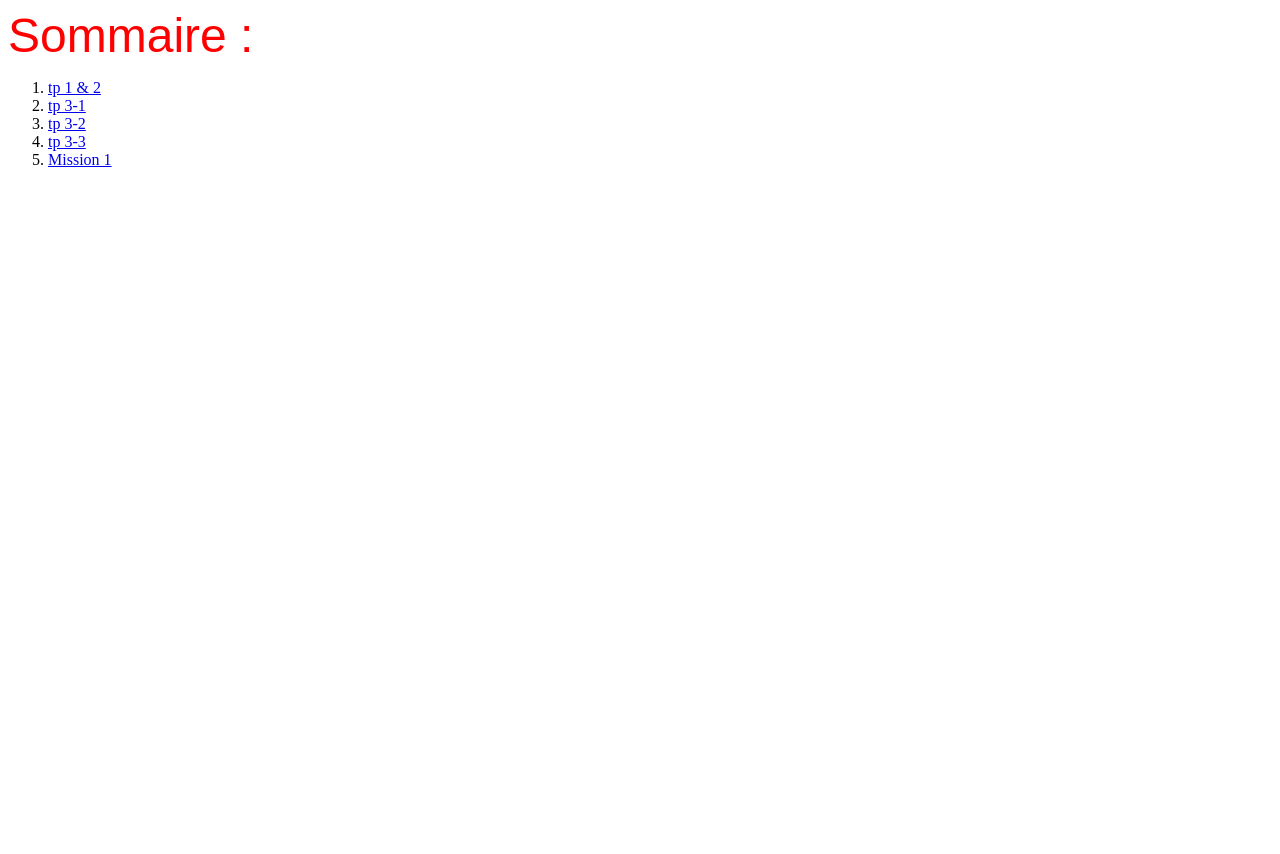
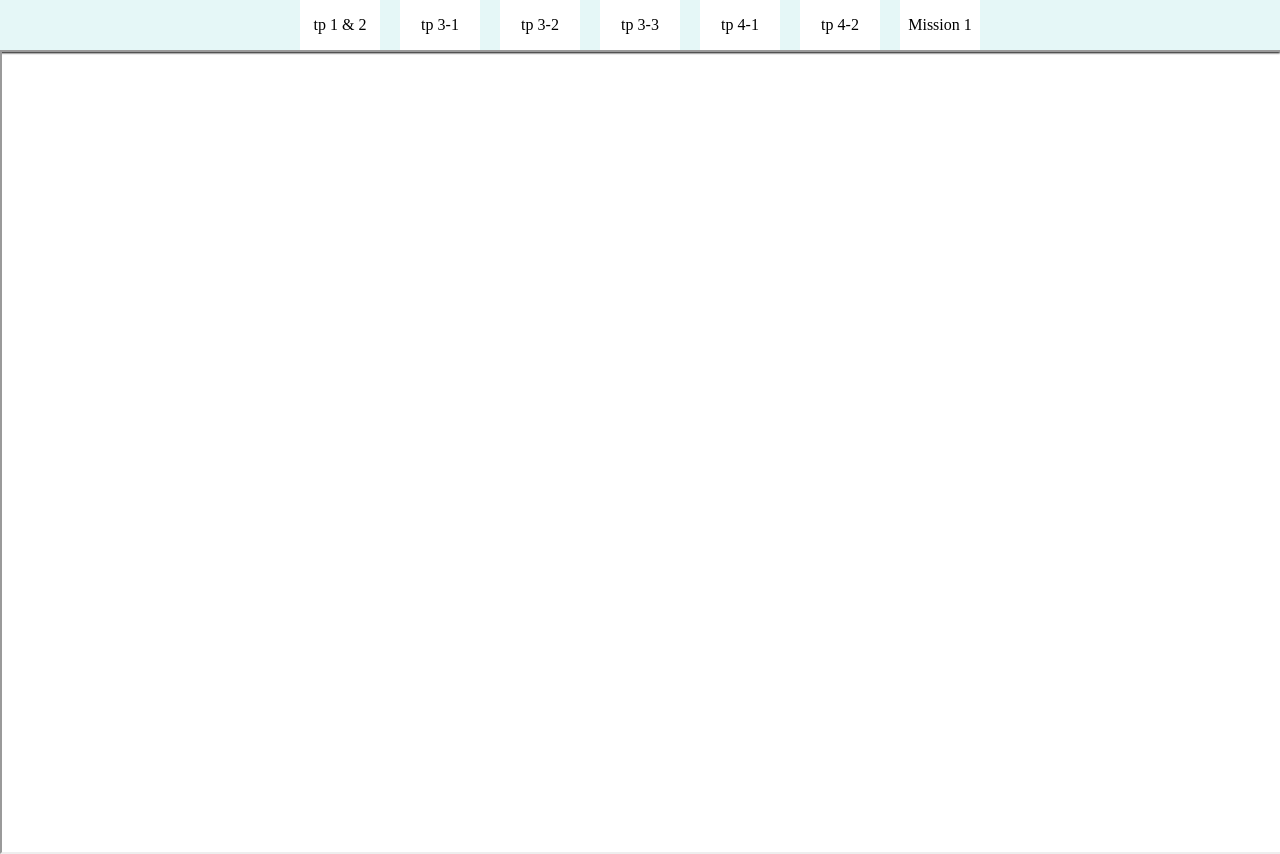
Before and after one commit to romainAb/romain, a plain HTML site: page index.html in a window 1280 px wide. Before the commit the page ends 800 px from the top, so only its background shows below. Drawn offline with Linux system fonts and the light colour scheme.

Commit message:
Add files via upload

```diff
--- /dev/null
+++ b/index.css
@@ -0,0 +1,66 @@
+/* navigation */
+*{
+    margin: 0;
+    padding: 0;
+}
+
+body{
+    display: flex;
+    flex-direction: column;
+}
+
+nav{
+
+    display: flex;
+
+    height: 50px;
+
+    align-items: center;
+    justify-content: center;
+
+    box-shadow: 0px 3px 2px black;
+
+    /**/
+
+    background-color: rgb(229, 247, 247);
+
+}
+
+nav ul{
+
+    display: flex;
+    flex-direction: row;
+
+    height: 100%;
+
+    list-style-type: none;
+}
+
+nav li{
+
+    display: flex;
+
+    height: 100%;
+    width: 80px;
+
+    margin: 0px 10px;
+
+    background-color: rgb(255, 255, 255);
+}
+
+nav a{
+
+    display: flex;
+
+    height: 100%;
+    width: 100%;
+
+    align-items: center;
+    justify-content: center ;
+
+    color: black;
+    text-decoration: none;
+
+    /**/
+
+}
--- a/index.html
+++ b/index.html
@@ -2,20 +2,23 @@
 <html>
 <head>
 	<meta charset="utf-8">
+    <link rel="stylesheet" type="text/css" href="index.css"/>
 	<title>Index - Portfolio</title>
 </head>
 <body>
-	<font color="red" face="arial" size="10em">Sommaire :</font>
+	<nav>
+        <ul>
+            <li><a href="tp/tp1-et-2/index.html" target="f1">tp 1 & 2</a></li>
+            <li><a href="tp/tp3-1/index.html" target="f1">tp 3-1</a></li>
+            <li><a href="tp/tp3-2/principale.html" target="f1">tp 3-2</a></li>
+            <li><a href="tp/tp3-3/index.html" target="f1">tp 3-3</a></li>
+            <li><a href="tp/tp4-1/index.html" target="f1">tp 4-1</a></li>
+            <li><a href="tp/tp4-2/index.html" target="f1">tp 4-2</a></li>
+            <li><a href="PPEs/Mission1/index.html" target="f1">Mission 1</a></li>
+        </ul>
+    </nav>
 
-	<nav>
-        <ol>
-            <li><a href="tp/tp1-et-2/index.html">tp 1 & 2</a></li>
-            <li><a href="tp/tp3-1/index.html">tp 3-1</a></li>
-            <li><a href="tp/tp3-2/principale.html">tp 3-2</a></li>
-            <li><a href="tp/tp3-3/index.html">tp 3-3</a></li>
-            <li><a href="PPEs/Mission1/index.html">Mission 1</a></li>
-        </ol>
-    </nav>
+    <iframe src="" width="100%" height="800px" name="f1"></iframe>
 
 </body>
 </html>
--- /dev/null
+++ b/tp4-2/index.css
@@ -0,0 +1,55 @@
+*{
+    padding: 0;
+    margin: 0;
+}
+
+body{
+    background-color: rgb(167, 91, 173);
+}
+
+#cercle {
+    margin: 10px 0;
+    height: 120px;
+    width: 120px;
+    border-radius: 70px;
+    border: 3px solid rgb(167, 10, 10);;
+}
+
+.core{
+
+    display: flex;
+    flex-direction: column;
+
+    padding: 8px;
+    margin: auto;
+    margin-top: 50px;
+
+    height: 300px;
+    width: 400px;
+
+    justify-content: center;
+    align-items: center;
+
+    background-color: #fff;
+
+    border-radius: 10px;
+
+    transition: color 0.3s ease, transform 0.3s ease; /* en lien avec hover */
+}
+
+.core:hover{
+
+
+    transform: scale(1.1);
+
+    background-color: #d6d6d6;
+}
+
+.core h1{
+    margin: 2px 0;
+    color: rgb(167, 10, 10);
+}
+
+.core p{
+    margin: 2px 0;
+}
```
Also changed, not shown: tp4-1/index.html (added, +35 -0 lines), tp4-1/style1.css (added, +16 -0 lines), tp4-2/index.html (added, +19 -0 lines).
